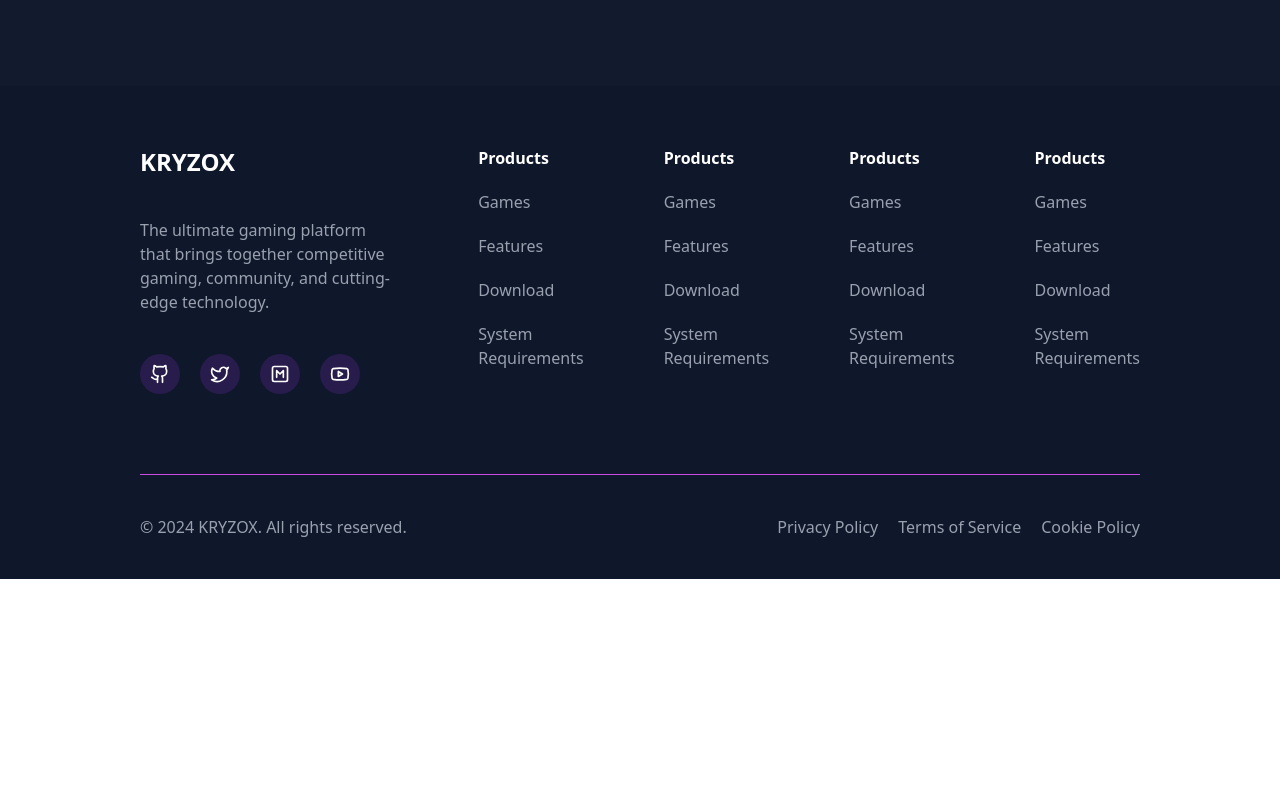
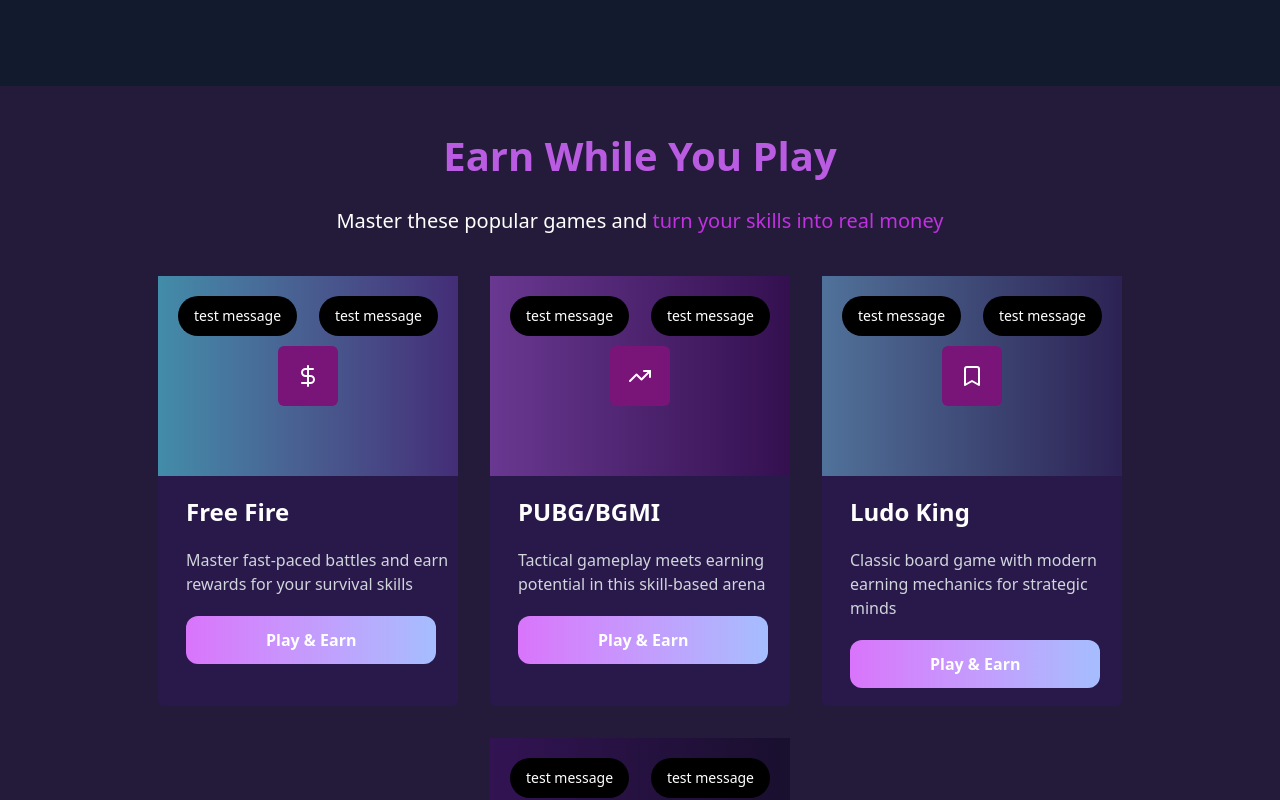
Before and after one commit to aadityasigdel/Kryzox, a React (Vite) app: page / in a window 1280 px wide. Shown: the part 1220-2020 px from the top of the page. Before the commit the page ends 1799 px from the top, so only its background shows below. Built offline with nearby package versions, Linux system fonts and the light colour scheme.

Commit message:
ad feature pages

```diff
--- a/package.json
+++ b/package.json
@@ -12,6 +12,7 @@
   "dependencies": {
     "@reduxjs/toolkit": "^2.8.2",
     "@tailwindcss/vite": "^4.1.10",
+    "clsx": "^2.1.1",
     "lucide-react": "^0.518.0",
     "react": "^19.1.0",
     "react-dom": "^19.1.0",
--- a/src/components/Features/Feature2.jsx
+++ b/src/components/Features/Feature2.jsx
@@ -0,0 +1,43 @@
+import FeatureCard2 from "../../ui/FeatureCard2";
+import { DollarSign, TrendingUp, Bookmark, Trophy } from 'lucide-react';
+
+const Feature2 = () => {
+  return (
+    <div className="h-auto w-full bg-[#241B3A] text-white text-center py-10">
+      <h1 className="text-[40px] font-semibold text-[#BA5CE2] pb-5">
+        Earn While You Play
+      </h1>
+      <p className="text-[20px] inline">Master these popular games and </p>
+      <p className="inline text-[20px] text-[#c130e1]">turn your skills into real money</p>
+
+      <section className="flex flex-wrap gap-8 items-center justify-center mt-10">
+        <FeatureCard2
+          bg="from-[#428CA9] to-[#432D77]"
+          icon={DollarSign}
+          title="Free Fire"
+          description="Master fast-paced battles and earn rewards for your survival skills"
+        />
+        <FeatureCard2
+          bg="from-[#693891] to-[#341050]"
+          icon={TrendingUp}
+          title="PUBG/BGMI"
+          description="Tactical gameplay meets earning potential in this skill-based arena"
+        />
+        <FeatureCard2
+          bg="from-[#50729A] to-[#2C2254]"
+          icon={Bookmark}
+          title="Ludo King"
+          description="Classic board game with modern earning mechanics for strategic minds"
+        />
+        <FeatureCard2
+          bg="from-[#321353] to-[#190F2E]"
+          icon={Trophy}
+          title="Chess Master"
+          description="Intellectual warfare where every move can earn you real money"
+        />
+      </section>
+    </div>
+  );
+};
+
+export default Feature2;
--- a/src/pages/Home.jsx
+++ b/src/pages/Home.jsx
@@ -2,12 +2,14 @@
 import Footer from '../components/Footer/Footer';
 import HeroSection from '../components/Herosection/Home';
 import Feature1 from '../components/Features/Feature1';
+import Feature2 from '../components/Features/Feature2';
 const Home = () => {
   return (
     <div>
     <NavBar />
     <HeroSection />
     <Feature1 />
+    <Feature2 />
     <Footer />
     </div>
   )
--- a/src/ui/FeatureCard1.jsx
+++ b/src/ui/FeatureCard1.jsx
@@ -1,7 +1,19 @@
-const FeatureCard1 = ({ icon:Icon, title, description }) => {
+import clsx from "clsx";
+
+const FeatureCard1 = ({
+  icon: Icon,
+  title,
+  description,
+  hoverbg = "hover:from-[#412076] hover:to-[#37669E]"
+}) => {
   return (
-    <div className="group h-[320px] w-[300px] bg-[#28194A] rounded-md px-7 text-left flex flex-col gap-5 pt-8 duration-500 ease-in-out hover:scale-110">
-    <div className="h-[60px] w-[60px] rounded-md bg-[#791479] text-white grid place-content-center transition ease-in-out duration-500 group-hover:rotate-15 group-hover:scale-110"><Icon/></div>
+    <div className={clsx("group h-[320px] w-[300px] bg-[#28194A] rounded-xl px-7 text-left flex flex-col gap-5 pt-8 duration-500 ease-in-out hover:scale-110","hover:bg-gradient-to-r",
+          hoverbg
+        )}>
+      <div
+        className= "h-[60px] w-[60px] rounded-md bg-[#791479] text-white grid place-content-center transition ease-in-out duration-500 group-hover:rotate-15 group-hover:scale-110">
+        <Icon />
+      </div>
       <h1 className="text-2xl font-bold">{title}</h1>
       <p className="text-gray-300">{description}</p>
     </div>
--- /dev/null
+++ b/src/ui/FeatureCard2.jsx
@@ -0,0 +1,33 @@
+
+const FeatureCard2 = ({
+  icon: Icon,
+  title,
+  description,
+  bg,
+  content1,
+  price,
+}) => {
+  // bg is for card top section
+  // content1 is for top section first div
+  // price is for second div of top section of the card
+  return (
+    <div className="group h-[430px] w-[300px] bg-[#28194A] rounded-md text-left flex flex-col gap-5  duration-500 ease-in-out hover:scale-110">
+      <section  className={`h-[200px] bg-gradient-to-r ${bg} grid place-content-center relative text-sm `}>
+<div className="absolute left-5 px-4 py-2.5 bg-black text-white rounded-3xl top-5">{content1 || "test message"}</div>
+<div className="absolute right-5 px-4 py-2.5 bg-black text-white rounded-3xl top-5">{price || "test message"}</div>
+        <div className="h-[60px] w-[60px] rounded-md bg-[#791479] text-white grid place-content-center transition ease-in-out duration-500 group-hover:scale-120">
+          <Icon />
+        </div>
+      </section>
+      <section className="pl-7">
+        <h1 className="text-2xl font-bold">{title}</h1>
+        <p className="text-gray-300 py-5">{description}</p>
+        <button class="bg-gradient-to-r from-[#D974FB] to-[#A5BDFE] text-white font-semibold py-3 px-20 rounded-xl">
+          Play & Earn
+        </button>
+      </section>
+    </div>
+  );
+};
+
+export default FeatureCard2;
```
Also changed, not shown: 1 other file (tests, documents, lock files or other folders).
